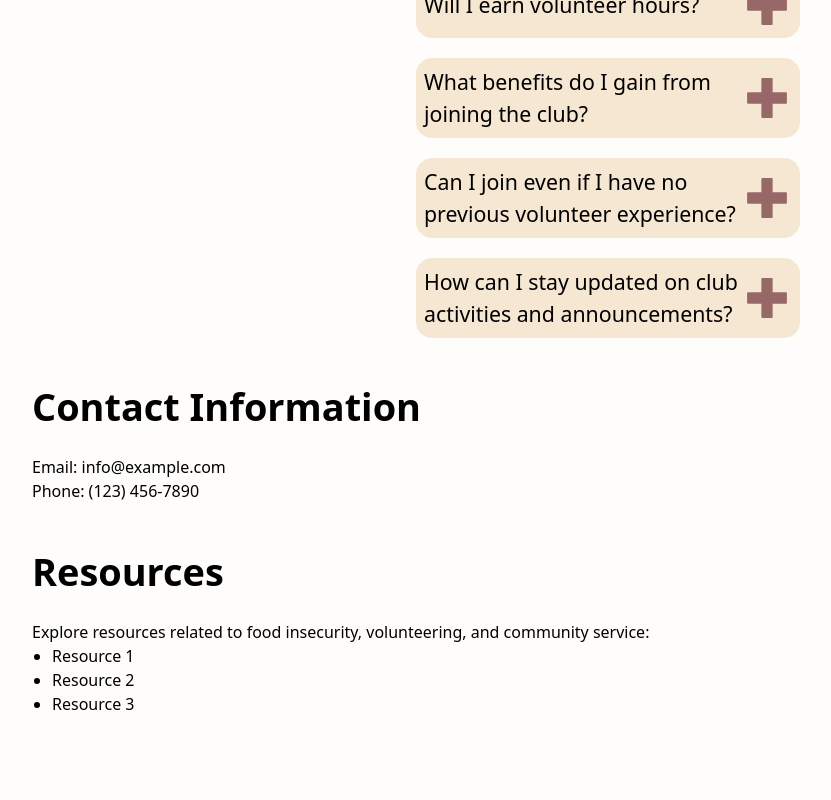
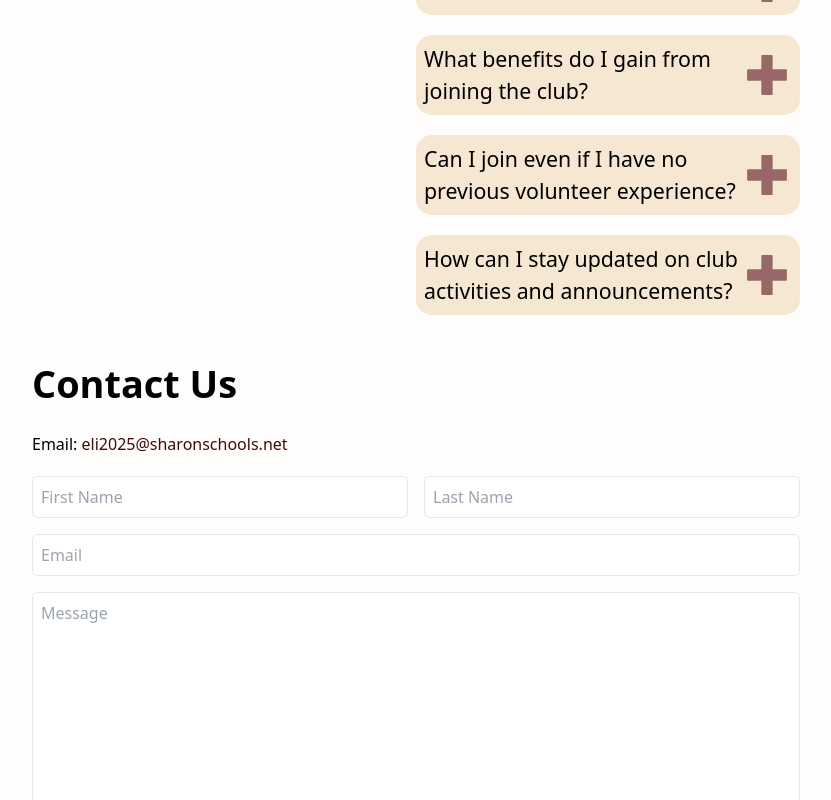
Before and after one commit to cqb13/food-pantry-club-website, a Vue app: page / in a window 1280 px wide. Shown: the part 2000-2800 px from the top of the page, without its empty margins (224-1055 px from the left). Built offline with nearby package versions, Linux system fonts and the light colour scheme; a web font is replaced by a local one.

Commit message:
Added contact form & fixed colors

```diff
--- a/src/App.vue
+++ b/src/App.vue
@@ -4,9 +4,6 @@ import { RouterLink, RouterView } from 'vue-router'
 
 <template>
   <header class=" bg-primary p-32">
-      <nav>
-        <RouterLink to="/">Home</RouterLink>
-      </nav>
       <section>
         <h1 class="text-background font-heading text-center text-5xl">SHS Food Pantry Club</h1>
       </section>
--- /dev/null
+++ b/src/components/ContactForm.vue
@@ -0,0 +1,79 @@
+<script setup lang="ts">
+import { ref } from 'vue'
+
+const firstName = ref('')
+const lastName = ref('')
+const email = ref('')
+const message = ref('')
+
+const errorMessage = ref('')
+const successMessage = ref('')
+
+const handleSubmit = () => {
+  errorMessage.value = ''
+
+  if (!firstName.value || !lastName.value || !email.value || !message.value) {
+    showErrorMessage('Please fill out all fields.')
+    return
+  }
+
+  console.log('Form submitted:', {
+    firstName: firstName.value,
+    lastName: lastName.value,
+    email: email.value,
+    message: message.value
+  })
+
+    showSuccessMessage('Form submitted successfully!')
+
+  firstName.value = ''
+  lastName.value = ''
+  email.value = ''
+  message.value = ''
+}
+
+const showErrorMessage = (message: string) => {
+  errorMessage.value = message
+  setTimeout(() => {
+    errorMessage.value = ''
+  }, 5000)
+}
+
+const showSuccessMessage = (message: string) => {
+  successMessage.value = message
+  setTimeout(() => {
+    successMessage.value = ''
+  }, 5000)
+}
+</script>
+
+<template>
+  <section class="my-5">
+    <form @submit.prevent="handleSubmit" class="flex flex-col gap-4">
+      <div class="flex gap-4">
+        <input
+          v-model="firstName"
+          type="text"
+          placeholder="First Name"
+          class="border p-2 rounded-md flex-1"
+        />
+        <input
+          v-model="lastName"
+          type="text"
+          placeholder="Last Name"
+          class="border p-2 rounded-md flex-1"
+        />
+      </div>
+      <input v-model="email" type="email" placeholder="Email" class="border p-2 rounded-md" />
+      <textarea v-model="message" placeholder="Message" cols="30" rows="10" class="border p-2 rounded-md"></textarea>
+      <button
+        type="submit"
+        class="bg-primary text-background py-2 px-4 rounded-md hover:bg-secondary-700 transition-all duration-300 ease-in-out"
+      >
+        Submit
+      </button>
+    </form>
+    <p class="text-red-500 text-center">{{ errorMessage }}</p>
+    <p class="text-green-500 text-center">{{ successMessage }}</p>
+  </section>
+</template>
--- a/src/components/ImageDisplay.vue
+++ b/src/components/ImageDisplay.vue
@@ -30,7 +30,7 @@ const closeModal = () => {
       />
 
       <div
-        class="absolute inset-0 flex items-end p-2 text-white bg-black bg-opacity-75 transition-opacity duration-300 opacity-0 group-hover:opacity-100"
+        class="absolute inset-0 flex items-end p-2 text-primary bg-opacity-75 transition-opacity duration-300 opacity-0 group-hover:opacity-100"
       >
         <p class="bg-secondary rounded px-2">{{ caption }}</p>
       </div>
@@ -38,7 +38,7 @@ const closeModal = () => {
 
     <div
       v-if="isModalOpen"
-      class="fixed top-0 left-0 w-full h-full flex items-center justify-center bg-text bg-opacity-75 z-50"
+      class="fixed top-0 left-0 w-full h-full flex items-center justify-center bg-text bg-black bg-opacity-75 z-50"
     >
       <div class="absolute inset-0" @click="closeModal"></div>
       <button @click="closeModal">
@@ -65,7 +65,7 @@ const closeModal = () => {
           />
         </svg>
       </button>
-      <div class="z-10 max-w-3xl p-4 bg-white rounded-lg overflow-y-auto">
+      <div class="z-10 max-w-3xl p-4 rounded-lg overflow-y-auto">
         <img :src="image" :alt="alt" class="w-full h-auto rounded-lg" />
         <p v-if="caption" class="mt-5 p-5 bg-secondary rounded-2xl">{{ caption }}</p>
       </div>
--- a/src/views/HomeView.vue
+++ b/src/views/HomeView.vue
@@ -1,7 +1,7 @@
 <script setup lang="ts">
 import FaqCard from '@/components/FaqCard.vue'
 import ImageDisplay from '@/components/ImageDisplay.vue'
-//https://via.placeholder.com/350
+import ContactForm from '@/components/ContactForm.vue';
 </script>
 
 <template>
@@ -17,7 +17,7 @@ import ImageDisplay from '@/components/ImageDisplay.vue'
         />
         <article class="bg-secondary p-5 rounded-3xl rounded-tr-9xl">
           <h2 class="text-2xl">What is the SHS Food Pantry Club?</h2>
-          <hr class="w-3/5" />
+          <hr class="w-3/5 bg-black border-0 rounded h-0.5" />
           <p class="text-xl">
             We are a passionate group of volunteers, focused on tackling food insecurity in the
             Greater Boston Area. Through food drives and hands-on volunteering, we aim to make a
@@ -31,7 +31,7 @@ import ImageDisplay from '@/components/ImageDisplay.vue'
       <div class="flex gap-5">
         <article class="bg-background-950 bg-opacity-5 p-5 flex-1 rounded-3xl rounded-bl-9xl">
           <h2 class="text-2xl">How to get Involved?</h2>
-          <hr class="w-3/5" />
+          <hr class="w-3/5 bg-black border-0 rounded h-0.5" />
           <div>
             <p>Attend our Monday meetings in Room 2304.</p>
             <ul class="list-disc pl-5">
@@ -100,19 +100,14 @@ import ImageDisplay from '@/components/ImageDisplay.vue'
     </section>
 
     <section class="my-10">
-      <h2 class="text-3xl font-bold mb-5">Contact Information</h2>
-      <p>Email: info@example.com</p>
-      <p>Phone: (123) 456-7890</p>
-    </section>
-
-    <section class="my-10">
-      <h2 class="text-3xl font-bold mb-5">Resources</h2>
-      <p>Explore resources related to food insecurity, volunteering, and community service:</p>
-      <ul class="list-disc pl-5">
-        <li><a href="#">Resource 1</a></li>
-        <li><a href="#">Resource 2</a></li>
-        <li><a href="#">Resource 3</a></li>
-      </ul>
+      <h2 class="text-3xl font-bold mb-5">Contact Us</h2>
+      <p class="text-lg">
+        Email:
+        <a href="mailto:eli2025@sharonschools.net" class="text-primary"
+          >eli2025@sharonschools.net</a
+        >
+      </p>
+      <ContactForm />
     </section>
   </main>
 </template>
--- a/tailwind.config.ts
+++ b/tailwind.config.ts
@@ -9,42 +9,9 @@ module.exports = {
         mds: '670px',
         mdl: '970px',
         xml: '1170px'
-      }
-    },
-    fontSize: {
-      sm: '0.750rem',
-      base: '1rem',
-      xl: '1.333rem',
-      '2xl': '1.777rem',
-      '3xl': '2.369rem',
-      '4xl': '3.158rem',
-      '5xl': '4.210rem',
-    },
-    fontFamily: {
-      heading: 'Didact Gothic',
-      body: 'Didact Gothic',
-    },
-    fontWeight: {
-      normal: '400',
-      bold: '700',
-    },
-    borderRadius: {
-      DEFAULT: '0.25rem',
-      sm: '0.125rem',
-      md: '0.375rem',
-      lg: '0.5rem',
-      xl: '0.75rem',
-      '2xl': '1rem',
-      '3xl': '1.5rem',
-      '4xl': '2rem',
-      '5xl': '2.5rem',
-      '6xl': '3rem',
-      '7xl': '3.5rem',
-      '8xl': '4rem',
-      '9xl': '4.5rem',
       },
       colors: {
-      text: {
+        display: {
           50: '#f2f2f2',
           100: '#e6e6e6',
           200: '#cccccc',
@@ -113,8 +80,41 @@ module.exports = {
           900: '#1e1515',
           950: '#0f0a0a',
           DEFAULT: '#986767'
-      }
-    }
+        },
+      },
+    },
+    fontSize: {
+      sm: '0.750rem',
+      base: '1rem',
+      xl: '1.333rem',
+      '2xl': '1.777rem',
+      '3xl': '2.369rem',
+      '4xl': '3.158rem',
+      '5xl': '4.210rem',
+    },
+    fontFamily: {
+      heading: 'Didact Gothic',
+      body: 'Didact Gothic',
+    },
+    fontWeight: {
+      normal: '400',
+      bold: '700',
+    },
+    borderRadius: {
+      DEFAULT: '0.25rem',
+      sm: '0.125rem',
+      md: '0.375rem',
+      lg: '0.5rem',
+      xl: '0.75rem',
+      '2xl': '1rem',
+      '3xl': '1.5rem',
+      '4xl': '2rem',
+      '5xl': '2.5rem',
+      '6xl': '3rem',
+      '7xl': '3.5rem',
+      '8xl': '4rem',
+      '9xl': '4.5rem',
+    },
   },
   plugins: []
 }
```
Lines whose indentation alone changed are shown as unchanged.
